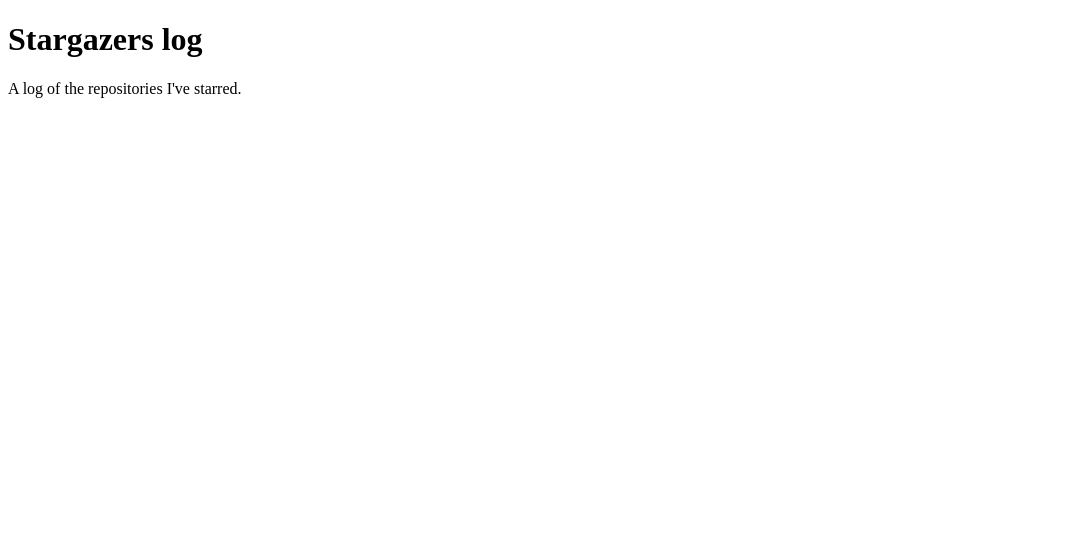
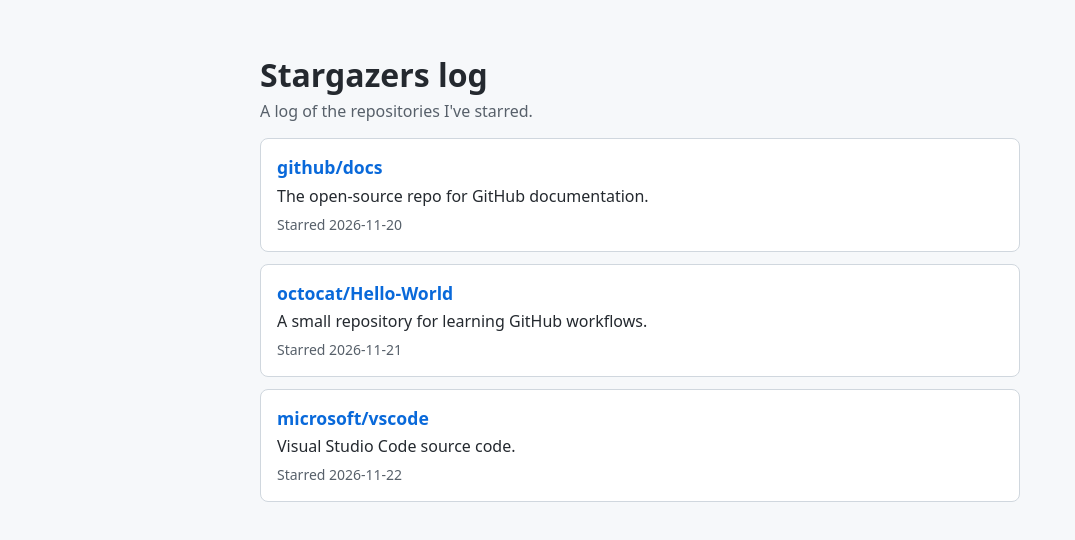
Before and after one commit to stefanorossip/stargazers-log, a plain HTML site: page index.html in a window 1280 px wide. Shown: the whole page, without its empty margins (0-1075 px from the left). Drawn offline with Linux system fonts and the light colour scheme.

Commit message:
Add starred repositories list

```diff
--- /dev/null
+++ b/events.json
@@ -0,0 +1,20 @@
+[
+  {
+    "repo": "github/docs",
+    "description": "The open-source repo for GitHub documentation.",
+    "url": "https://github.com/github/docs",
+    "starredAt": "2026-11-20"
+  },
+  {
+    "repo": "octocat/Hello-World",
+    "description": "A small repository for learning GitHub workflows.",
+    "url": "https://github.com/octocat/Hello-World",
+    "starredAt": "2026-11-21"
+  },
+  {
+    "repo": "microsoft/vscode",
+    "description": "Visual Studio Code source code.",
+    "url": "https://github.com/microsoft/vscode",
+    "starredAt": "2026-11-22"
+  }
+]
--- a/index.html
+++ b/index.html
@@ -2,10 +2,20 @@
 <html lang="en">
   <head>
     <meta charset="utf-8">
+    <meta name="viewport" content="width=device-width, initial-scale=1">
     <title>Stargazers log</title>
+    <link rel="stylesheet" href="style.css">
   </head>
   <body>
-    <h1>Stargazers log</h1>
-    <p>A log of the repositories I've starred.</p>
+    <header>
+      <h1>Stargazers log</h1>
+      <p class="subtitle">A log of the repositories I've starred.</p>
+    </header>
+
+    <main>
+      <ul id="starred-list" class="starred-list" aria-live="polite"></ul>
+    </main>
+
+    <script src="script.js"></script>
   </body>
 </html>
--- /dev/null
+++ b/script.js
@@ -0,0 +1,41 @@
+const list = document.querySelector("#starred-list");
+
+async function renderStarredRepositories() {
+  try {
+    const response = await fetch("events.json");
+
+    if (!response.ok) {
+      throw new Error(`Could not load repositories (${response.status})`);
+    }
+
+    const repositories = await response.json();
+
+    for (const repository of repositories) {
+      const item = document.createElement("li");
+      item.className = "starred-item";
+
+      const link = document.createElement("a");
+      link.href = repository.url;
+      link.textContent = repository.repo;
+      link.target = "_blank";
+      link.rel = "noopener noreferrer";
+
+      const description = document.createElement("p");
+      description.textContent = repository.description;
+
+      const date = document.createElement("time");
+      date.dateTime = repository.starredAt;
+      date.textContent = `Starred ${repository.starredAt}`;
+
+      item.append(link, description, date);
+      list.append(item);
+    }
+  } catch (error) {
+    const message = document.createElement("li");
+    message.className = "error";
+    message.textContent = error.message;
+    list.append(message);
+  }
+}
+
+renderStarredRepositories();
--- /dev/null
+++ b/style.css
@@ -0,0 +1,59 @@
+:root {
+  color-scheme: light dark;
+  font-family: system-ui, -apple-system, sans-serif;
+}
+
+body {
+  max-width: 760px;
+  margin: 0 auto;
+  padding: 2rem 1.25rem;
+  background: #f6f8fa;
+  color: #24292f;
+}
+
+h1 {
+  margin-bottom: 0.25rem;
+}
+
+.subtitle {
+  margin-top: 0;
+  color: #57606a;
+}
+
+.starred-list {
+  display: grid;
+  gap: 0.75rem;
+  padding: 0;
+  list-style: none;
+}
+
+.starred-item {
+  padding: 1rem;
+  border: 1px solid #d0d7de;
+  border-radius: 8px;
+  background: #fff;
+}
+
+.starred-item a {
+  color: #0969da;
+  font-size: 1.1rem;
+  font-weight: 700;
+  text-decoration: none;
+}
+
+.starred-item a:hover {
+  text-decoration: underline;
+}
+
+.starred-item p {
+  margin: 0.35rem 0;
+}
+
+.starred-item time {
+  color: #57606a;
+  font-size: 0.875rem;
+}
+
+.error {
+  color: #cf222e;
+}
```
